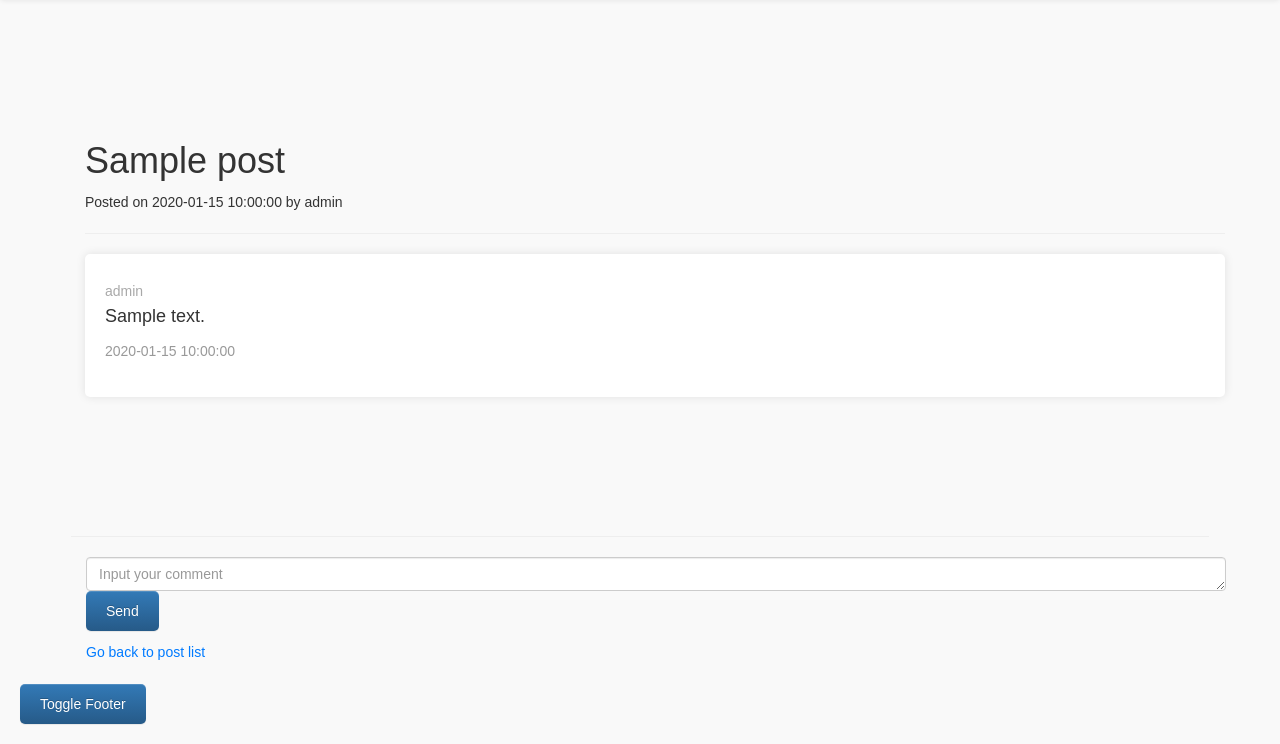
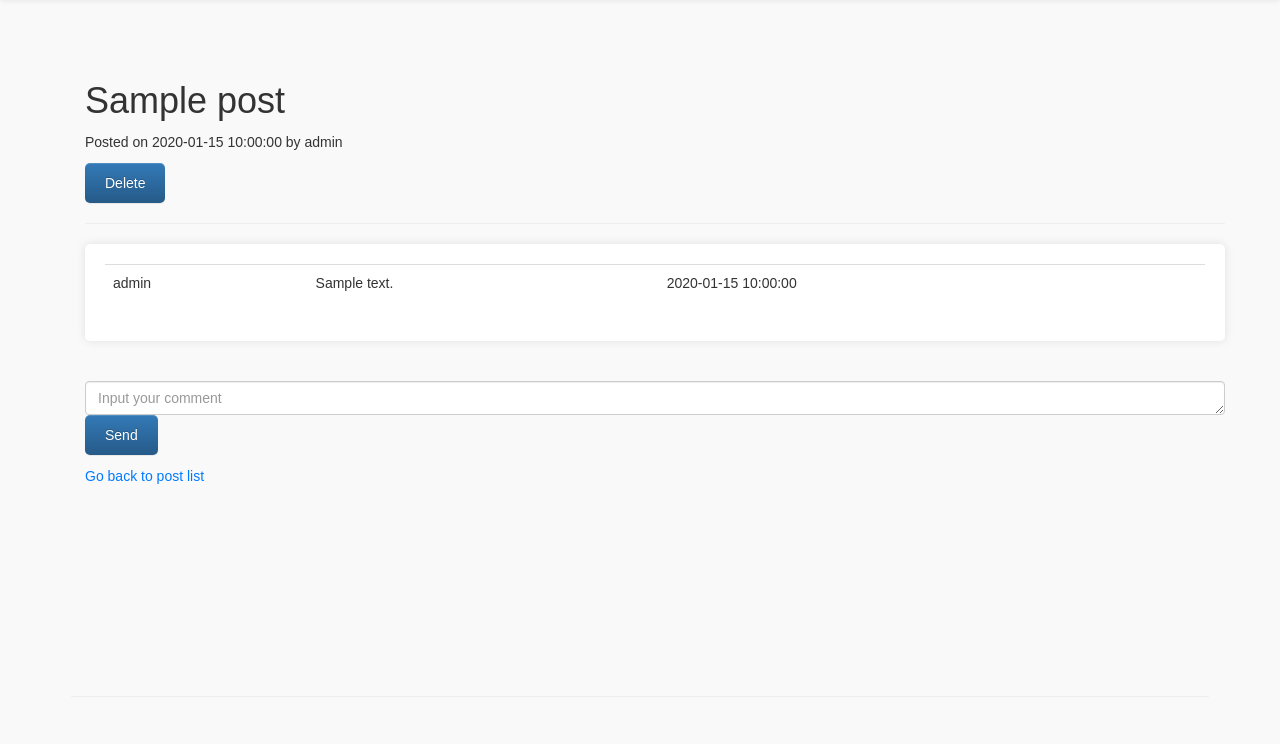
Before and after one commit to IllyasvielEin/Hy0Room, a Flask app: page /post/1 in a window 1280 px wide. Shown: the part 56-800 px from the top of the page. Run offline with Flask 3, Linux system fonts and the light colour scheme; the visitor is signed in with stand-in values (Sample User, id 1); tables that the repository leaves empty hold one stand-in row (values such as "Sample post"); some libraries are stand-ins or nearby versions.

Commit message:
update style 1. 修改了些样式

```diff
--- a/app/hyldb/handler/posts.py
+++ b/app/hyldb/handler/posts.py
@@ -15,7 +15,7 @@ class PostsHandler:
     def get_all_posts(filter_normal=False):
         try:
             if filter_normal:
-                res = Posts.query.filter(Posts.parent_id.is_(None)).all()
+                res = Posts.query.filter(and_(Posts.parent_id.is_(None), Posts.state == PostState.NORMAL)).all()
             else:
                 res = Posts.get()
         except Exception as e:
--- a/app/services/posts/routes.py
+++ b/app/services/posts/routes.py
@@ -1,7 +1,7 @@
 from flask import Blueprint, session, request, render_template, redirect, url_for, current_app, flash, jsonify
 
 from app.hyldb.handler.users import UserHandler, Users
-from app.hyldb.handler.posts import PostsHandler
+from app.hyldb.handler.posts import PostsHandler, PostState
 from app.utils.generate_template import get_markup
 
 post_bp = Blueprint('post', __name__, url_prefix='/post')
@@ -42,10 +42,10 @@ def get_post(post_id: int):
         post=post
     )
 
-@post_bp.route('/delete', methods=['GET'])
-def delete_post():
+@post_bp.route('/<int:post>/delete', methods=['GET'])
+def delete_post(post: int):
     post_id = request.args.get('post_id')
-    current_app.logger.info(f"delete {post_id}")
+    # current_app.logger.info(f"delete {post_id}")
 
     if PostsHandler.delete_post(post_id=int(post_id)):
         flash(
@@ -59,8 +59,9 @@ def delete_post():
                 show_message="Delete post error, please try later"
             ), 'danger'
         )
-
-    return redirect(url_for('channels.get_channels', active_label=2))
+    if post == int(post_id):
+        return redirect(url_for('channels.get_channels', active_label=2))
+    return redirect(url_for('post.get_post', post_id=post))
 
 
 @post_bp.route('/edit', methods=['POST'])
--- a/app/static/css/style.css
+++ b/app/static/css/style.css
@@ -6,6 +6,7 @@ body {
     position: fixed;
     bottom: 0;
     width: 100%;
+    height: 50px;
 }
 
 /* styles.css */
@@ -100,24 +101,32 @@ textarea {
 
 /* 聊天室页面样式 */
 .container {
-    margin-top: 20px;
+    margin-top: 0px;
 }
 
 .nav-tabs {
-    margin-bottom: 20px;
+    margin-bottom: 0px;
 }
 
 .tab-content {
-    padding: 10px;
+    padding: 5px;
 }
 
 .table {
     font-size: 14px;
+    width: 100%;
 }
 
 /* 输入框和发送按钮 */
 #inputMsg {
-    margin-top: 20px;
+    position: fixed;
+    bottom: 0;
+    width: 50%;
+    background-color: white;
+    padding: 20px;
+    box-sizing: border-box;
+    border-radius: 10px;
+    box-shadow: 0px 0px 10px rgba(0, 0, 0, 0.1);
 }
 
 #msg {
@@ -128,3 +137,35 @@ textarea {
 .content {
     user-select: none;
 }
+
+#chatContent {
+    max-height: 500px; /* 设置消息显示区域的最大高度 */
+    overflow-y: auto; /* 添加垂直滚动条 */
+}
+
+table tr:nth-child(even) {
+    background-color: #F0F0F0 ; /* A light grey */
+}
+
+table tr:nth-child(odd) {
+    background-color: #FFFFFF ; /* White */
+}
+
+tr:nth-child(even) .btn {
+    background-color: white;
+    color: black; /* You may want to set the text color to black for visibility */
+}
+
+tr:nth-child(odd) .btn {
+    background-color: #F0F0F0 ;
+    color: black; /* You may want to set the text color to black for visibility */
+}
+
+.menu-content {
+    display: none; /* Initially the menu is invisible */
+    /* More styles of the menu can be added here */
+}
+
+.dropdown-menu a {
+    display: block;
+}
--- a/app/static/js/chat.js
+++ b/app/static/js/chat.js
@@ -92,8 +92,7 @@ function format_chats(messages, userId=cur_user_id){
                 'username': decodeURI(message.username),
                 'send_at': format_date(rslt_date),
                 'content': decodeURI(message.content),
-                'same_user': decodeURI(message.user_id) === userId,
-                'revoke': message.state !== 1
+                'same_user': decodeURI(message.user_id) === userId
             }
         );
         output += rslt
--- a/app/templates/_base.html
+++ b/app/templates/_base.html
@@ -8,7 +8,7 @@
     <title>{% block title %}{% endblock %}</title>
     <link rel="stylesheet" href="https://cdn.staticfile.org/twitter-bootstrap/3.3.7/css/bootstrap.min.css">
     <link rel="stylesheet" href="https://cdn.jsdelivr.net/npm/bootstrap@3.3.7/dist/css/bootstrap-theme.min.css">
-    <link rel="stylesheet" href="https://cdn.staticfile.org/font-awesome/4.7.0/css/font-awesome.css">
+    <link rel="stylesheet" href="https://use.fontawesome.com/releases/v5.7.0/css/all.css" integrity="sha384-lZN37f5QGtY3VHgisS14W3ExzMWZxybE1SJSEsQp9S+oqd12jhcu+A56Ebc1zFSJ" crossorigin="anonymous">
     <link rel="stylesheet" href="{{ url_for('static', filename='css/style.css') }}">
     <script src="https://code.jquery.com/jquery-3.4.1.min.js"></script>
     <script src="https://cdn.staticfile.org/twitter-bootstrap/3.3.7/js/bootstrap.min.js"></script>
@@ -71,14 +71,8 @@
         </div>
     </div>
 
-    <!-- Toggle Footer Button -->
-    <button id="toggleFooterBtn" class="btn btn-primary"
-            style="position: fixed; bottom: 20px; left: 20px; z-index: 9999;">
-        Toggle Footer
-    </button>
-
     <!-- Footer -->
-    <nav class="navbar navbar-fixed-bottom" id="nav_footer" role="navigation">
+    <nav class="navbar" id="nav_footer" role="navigation">
         <div class="container" id="elem_foot">
             <footer class="navbar" id="footer">
                 <hr>
@@ -90,22 +84,5 @@
 
     {% block end_script %}
     {% endblock %}
-    <script>
-        document.addEventListener("DOMContentLoaded", function () {
-            var toggleBtn = document.getElementById("toggleFooterBtn");
-            var footer = document.getElementById("nav_footer");
-            var isFooterHidden = false;
-
-            toggleBtn.addEventListener("click", function () {
-                if (isFooterHidden) {
-                    footer.style.display = "block";
-                    isFooterHidden = false;
-                } else {
-                    footer.style.display = "none";
-                    isFooterHidden = true;
-                }
-            });
-        });
-    </script>
 </body>
 </html>
--- a/app/templates/post.html
+++ b/app/templates/post.html
@@ -13,36 +13,50 @@
 {% endblock %}
 
 {% block disp %}
-    <div class="container">
-        <h1>{{ post.title }}</h1>
-        <p>Posted on {{ post.created_at }} by {{ post.creator.username }}</p>
-        <hr>
+<div class="container">
+    <h1>{{ post.title }}</h1>
+    <p>Posted on {{ post.created_at }} by {{ post.creator.username }}</p>
+    {% if post.creator.id == session['user_id'] %}
+        <button class="btn btn-primary btn-floating" onclick="location.href='/post/{{ post.id }}/delete?post_id={{ post.id }}'">Delete</button>
+    {% endif %}
+    <hr>
 
-        <div class="post-details">
-            <div class="post-content">
-                <h5 class="author author-name">{{ post.creator.username }}</h5>
-                <p class="comment-text">{{ post.content }}</p>
-                <div class="post-meta">
-                    <p class="timestamp">{{ post.created_at }}</p>
-                </div>
-            </div>
-
-            <div class="comments">
-                {% for comment in post.comments %}
-                    <div class="comment">
-                        <h5 class="comment author-name">{{ comment.creator.username }}</h5>
-                        <p class="comment-text">{{ comment.content }}</p>
-                        <div class="comment-meta">
-                            <p class="timestamp">{{ comment.created_at }}</p>
+    <div class="post-details">
+        <table class="table">
+            <tr>
+                <td>{{ post.creator.username }}</td>
+                <td>{{ post.content }}</td>
+                <td>
+                    {{ post.created_at }}
+                </td>
+            </tr>
+            {% for comment in post.comments %}
+            {% if comment.state.value == 1 %}
+            <tr>
+                <td>{{ comment.creator.username }}</td>
+                <td>{{ comment.content }}</td>
+                <td style="width: 300px">
+                    {{ comment.created_at }}
+                    <div class="dropdown">
+                        <button id="dropdownMenu" class="btn btn-secondary dropdown-toggle" type="button" data-toggle="dropdown" aria-haspopup="true" aria-expanded="false">
+                            <i class="fas fa-bars"></i>
+                        </button>
+                        <div class="dropdown-menu" aria-labelledby="dropdownMenu">
+                            {% if comment.creator.id == session['user_id'] %}
+                            <a class="dropdown-item" href="/post/{{ post.id }}/delete?post_id={{ comment.id }}">Delete comment</a>
+                            {% endif %}
+                            <a class="dropdown-item" href="#">Report comment</a>
+                            <!-- Other dropdown items here -->
                         </div>
                     </div>
-                {% endfor %}
-            </div>
-        </div>
+                </td>
+            </tr>
+            {% endif %}
+            {% endfor %}
+        </table>
     </div>
-{% endblock %}
+</div>
 
-{% block botm_cont %}
 <div class="container">
     <div class="form-group" id="inputComment">
         <form action="{{ post.id }}/comment" method="post">
@@ -58,4 +72,16 @@
         </form>
     </div>
 </div>
+
 {% endblock %}
+
+{% block botm_cont %}
+{% endblock %}
+
+{% block end_script %}
+    <script>
+        $(".menu-btn").click(function() {
+            $(this).next(".menu-content").toggle();
+        });
+    </script>
+{% endblock %}
--- a/app/templates/user.html
+++ b/app/templates/user.html
@@ -17,8 +17,9 @@ User Info
             let isEditing = true;
             const editButton = document.getElementById("editButton")
             const cancelButton = document.getElementById("cancelButton")
-            const inputs = document.querySelectorAll('input');
-            {#console.log(editButton.textContent)#}
+            const allInputs = Array.from(document.querySelectorAll("input"));
+            const allowedUpdateIds = ['username', 'password', 'confirm_password']
+            const inputs = allInputs.filter(input => allowedUpdateIds.includes(input.id))
 
             editButton.addEventListener('click', event => {
                 if (isEditing) {
```
Also changed, not shown: app/services/user/routes.py (+6 -1 lines), app/templates/channel.html (+24 -23 lines).
